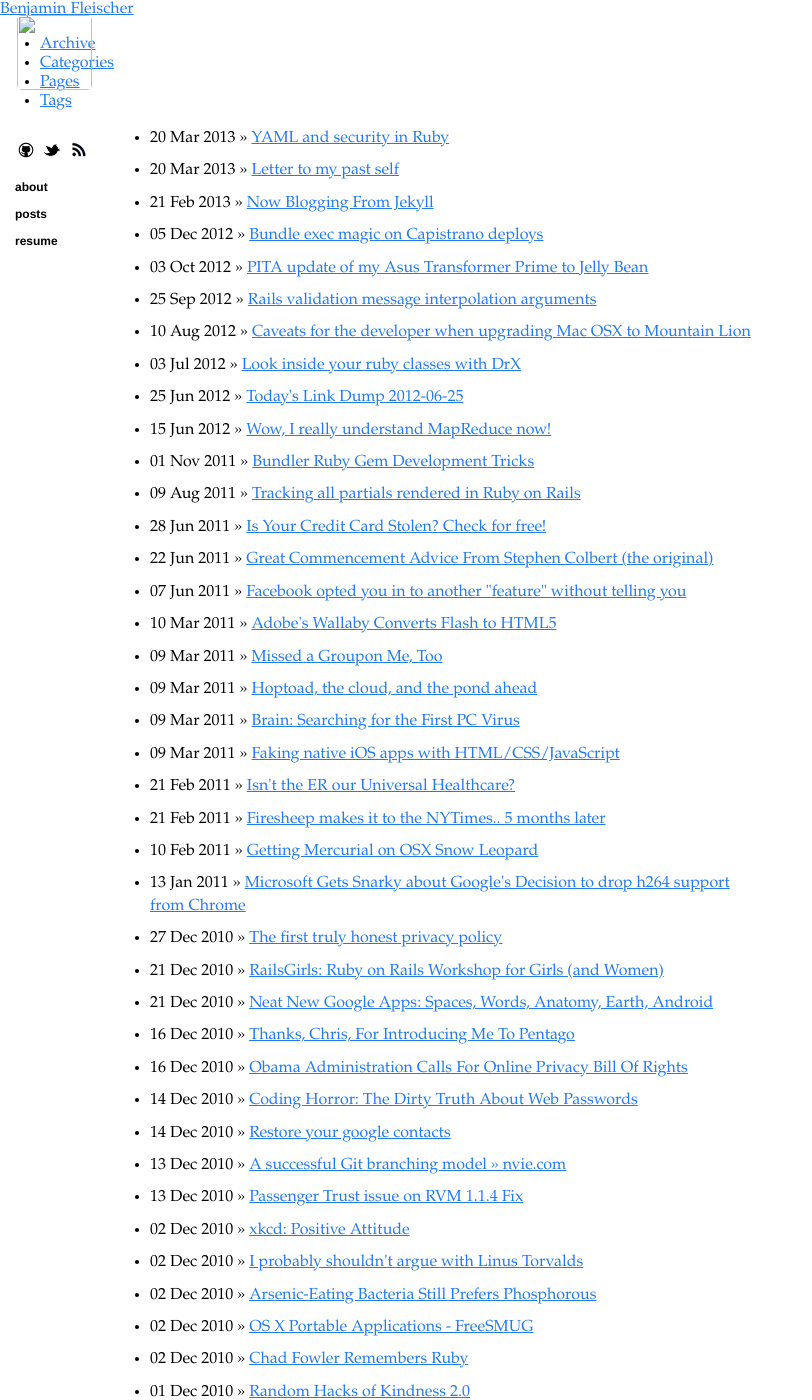
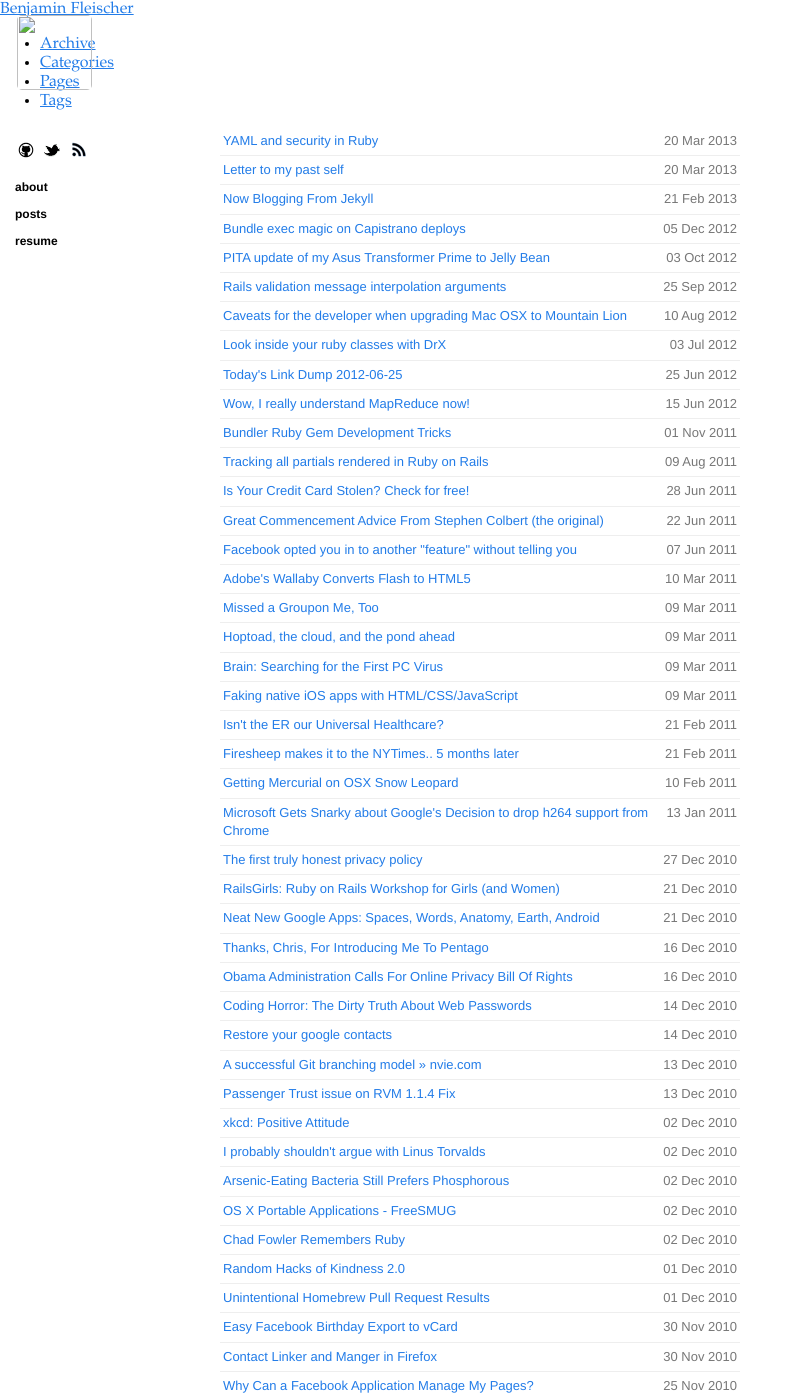
Before and after one commit to bf4/bf4.github.com, a Jekyll site: the page built from index.md, in a window 1280 px wide and 1400 px high. Shown: the whole window, without its empty margins (0-812 px from the left). Built offline with Jekyll 4.4.1, drawn with Linux system fonts in a browser that asks for light colours; nearby versions of some CDN libraries; Markdown is read by kramdown in place of the engine named in the settings; some of the changed text lies outside the part shown.

Commit message:
Reformat index page like 'left'

```diff
--- a/index.md
+++ b/index.md
@@ -5,8 +5,12 @@
 ---
 {% include JB/setup %}
 
-<ul class="posts">
+<section class="content">
+<ul class="listing">
   {% for post in site.posts %}
-    <li><span>{{ post.date | date_to_string }}</span> &raquo; <a href="{{ BASE_PATH }}{{ post.url }}">{{ post.title }}</a></li>
+    <li>
+      <span>{{ post.date | date_to_string }}</span> <a href="{{ BASE_PATH }}{{ post.url }}">{{ post.title }}</a>
+    </li>
   {% endfor %}
 </ul>
+</section>
```
